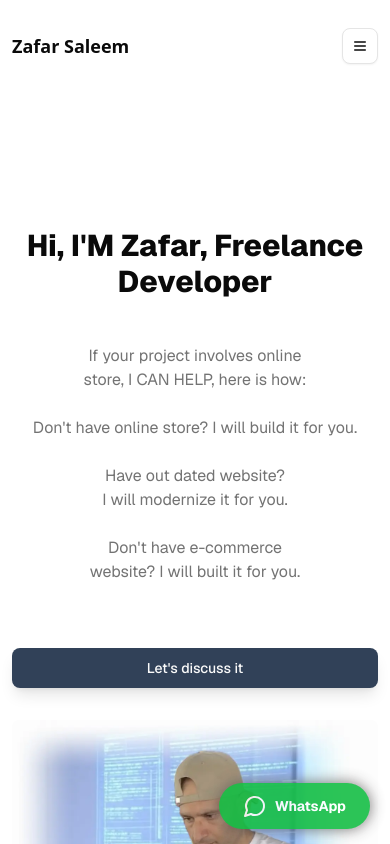
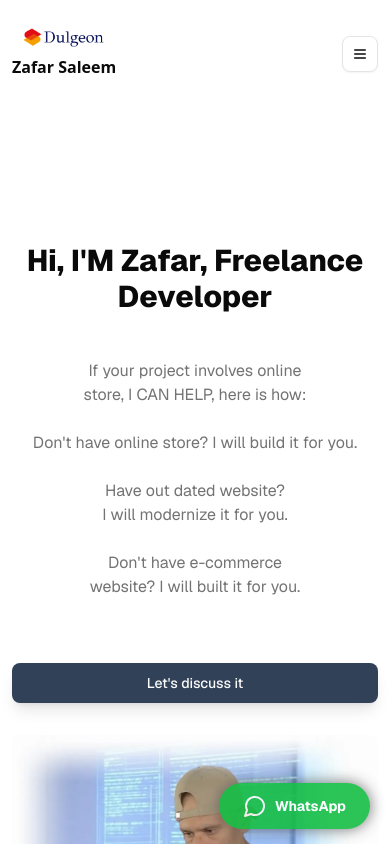
Before and after one commit to zafar-saleem/zafar-saleem.github.io, a Next.js app: page / in a window 390 px wide. Shown: the top 844 px of the page. Built offline with nearby package versions, Linux system fonts and the light colour scheme; no server answers.

Commit message:
fix: fixed logo on mobile

```diff
--- a/app/components/navbar/Navbar.tsx
+++ b/app/components/navbar/Navbar.tsx
@@ -57,8 +57,9 @@ const Navbar = () => {
         {/* Mobile Menu */}
         <div className="block lg:hidden">
           <div className="flex items-center justify-between">
-            <a href={logo.url} className="flex items-center gap-2">
-              <span className="text-lg font-semibold">{logo.title}</span>
+            <a href={logo.url} className="flex items-center gap-2 flex flex-col">
+              <Image src={Logo} width={80} height={60} alt="Freelance Company Logo" />
+              <span className="text-md font-semibold block">{logo.title}</span>
             </a>
             <Sheet>
               <SheetTrigger asChild>
```
